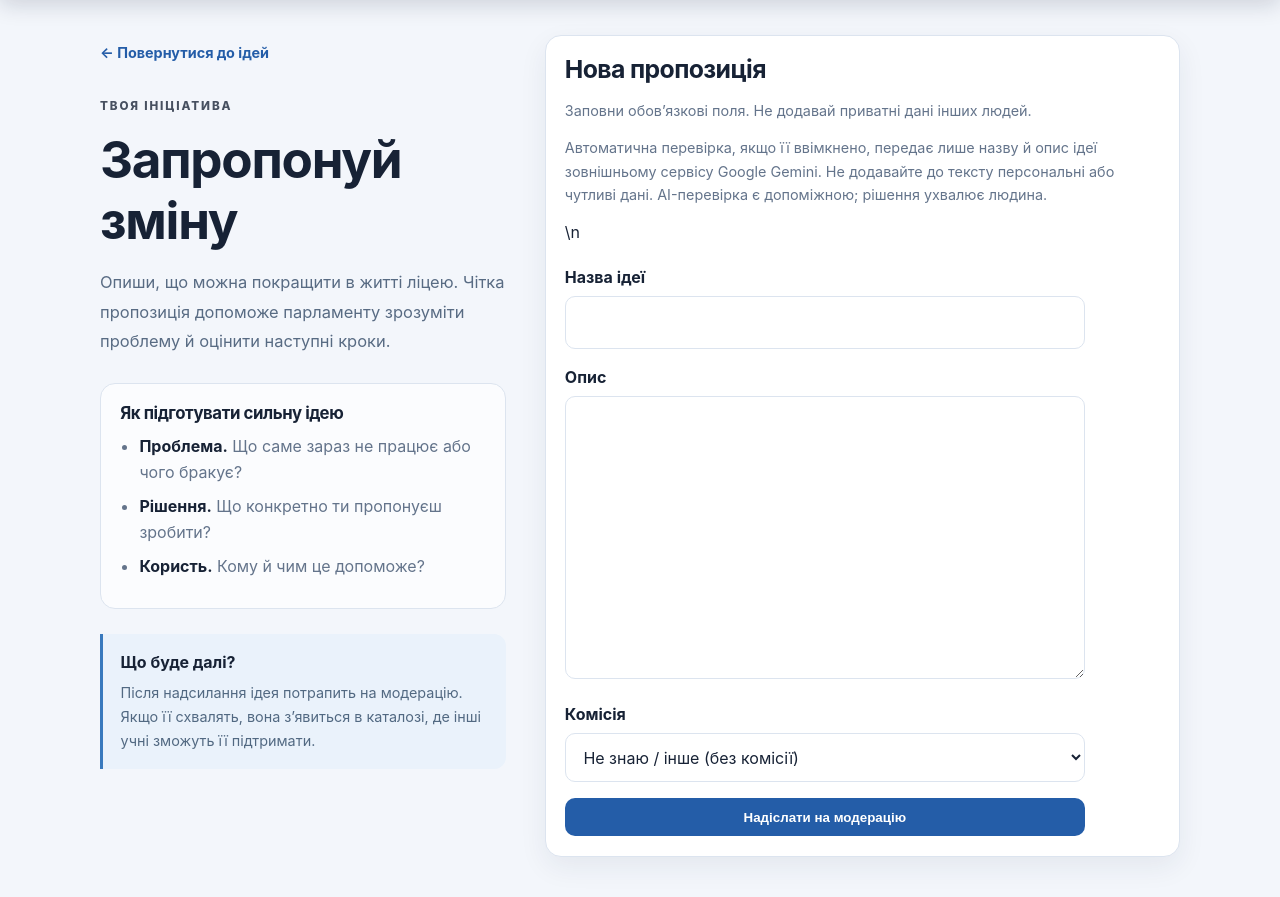
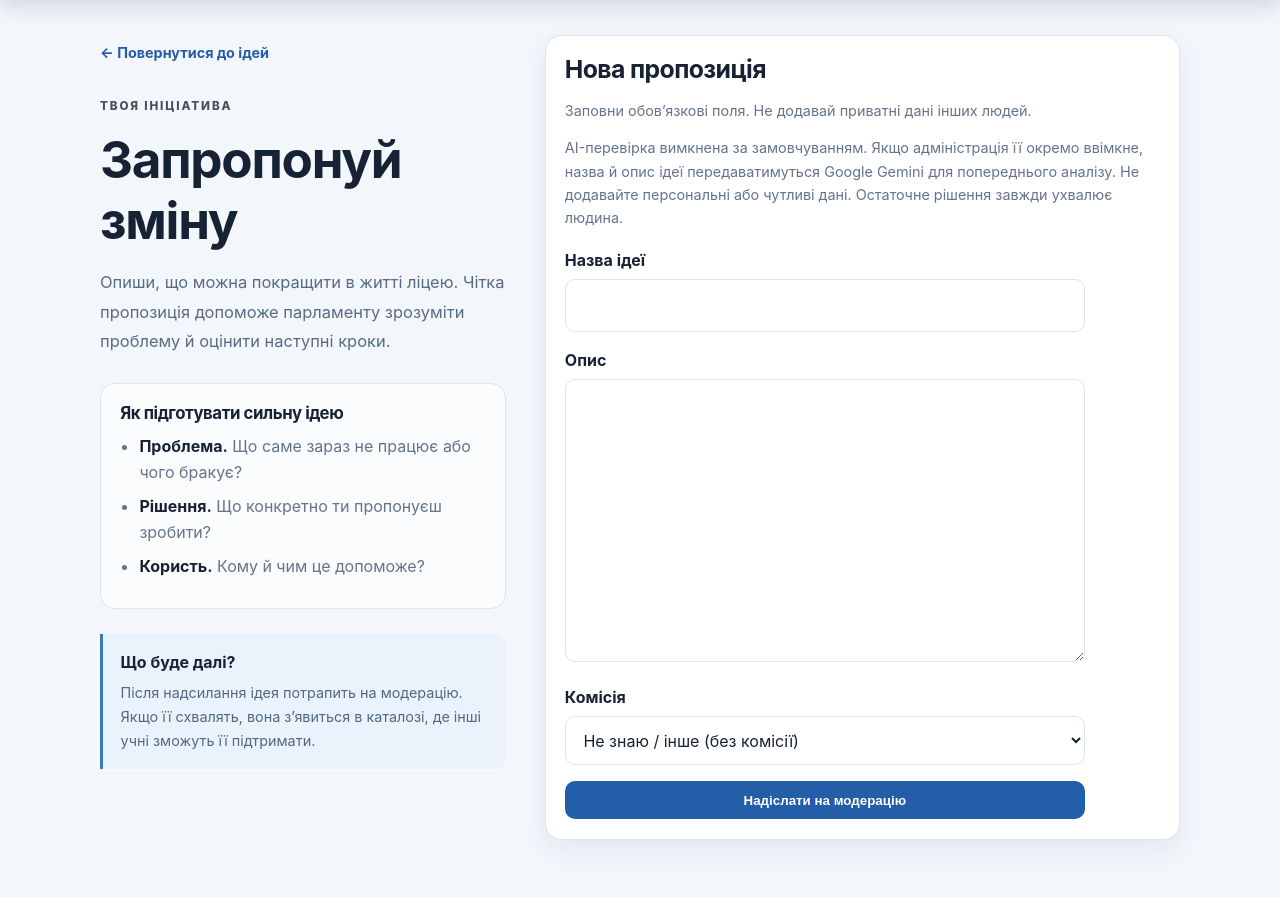
Before and after one commit to ballzdb/parlament-online, a Django app: page /ideas/create/ in a window 1280 px wide. Shown: the part 88-985 px from the top of the page. Run offline with Django 5.2, Linux system fonts and the light colour scheme; the visitor is signed in with stand-in values (Sample User, id 1); data comes from the database, SQL or seed files in the repository; parts of the project's set-up code (start-up, migrations or seed data) failed here and were passed over.

Commit message:
Fix idea form markup and clarify AI privacy defaults

```diff
--- a/templates/ideas/create.html
+++ b/templates/ideas/create.html
@@ -20,8 +20,8 @@
     <section class="card form-card idea-create-card">
       <h2>Нова пропозиція</h2>
       <p class="meta">Заповни обов’язкові поля. Не додавай приватні дані інших людей.</p>
-
-  <p class="meta" role="note">Автоматична перевірка, якщо її ввімкнено, передає лише назву й опис ідеї зовнішньому сервісу Google Gemini. Не додавайте до тексту персональні або чутливі дані. AI-перевірка є допоміжною; рішення ухвалює людина.</p>\n  <form method="post" class="form-grid">
+      <p class="meta" role="note">AI-перевірка вимкнена за замовчуванням. Якщо адміністрація її окремо ввімкне, назва й опис ідеї передаватимуться Google Gemini для попереднього аналізу. Не додавайте персональні або чутливі дані. Остаточне рішення завжди ухвалює людина.</p>
+      <form method="post" class="form-grid">
         {% csrf_token %}
         {{ form.non_field_errors }}
         {% for field in form %}
```
